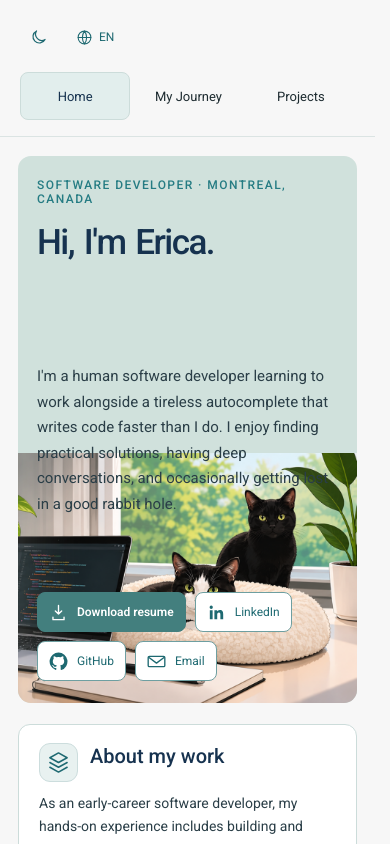
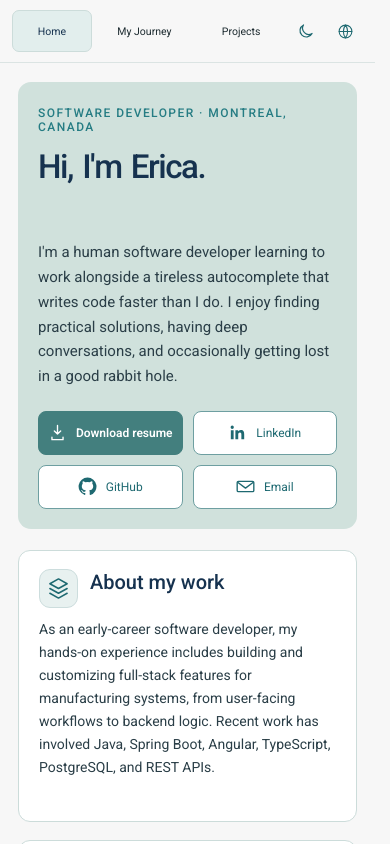
Before and after one commit to Kikasantini/erica-portfolio, a React (Vite) app: page /en in a window 390 px wide. Shown: the top 844 px of the page. Built offline with nearby package versions, Linux system fonts and the light colour scheme.

Commit message:
Improve mobile Home hero and align header controls in one row

```diff
--- a/src/index.css
+++ b/src/index.css
@@ -3481,3 +3481,107 @@ p {
   background-position: center;
   pointer-events: none;
 }
+
+/* Mobile-only: single-row navigation and text-first Home hero.
+   Desktop styles and the desktop cat illustration remain unchanged. */
+@media (max-width: 700px) {
+  .site-header {
+    display: flex;
+    flex-wrap: nowrap;
+    align-items: center;
+    gap: 3px;
+    padding: 10px 12px;
+  }
+  .site-header .site-nav {
+    order: 0;
+    flex: 1 1 auto;
+    min-width: 0;
+    width: auto;
+    justify-content: space-between;
+    gap: 1px;
+    margin: 0;
+    font-size: 12px;
+  }
+  .site-header .site-nav a {
+    flex: 1 1 auto;
+    min-width: 0;
+    min-height: 42px;
+    padding: 9px 3px;
+    font-size: clamp(10px, 2.7vw, 12px);
+    white-space: nowrap;
+    border-radius: 7px;
+  }
+  .site-header .theme-toggle {
+    order: 1;
+    width: 36px;
+    height: 42px;
+    padding: 8px;
+  }
+  .site-header .language-control {
+    order: 2;
+    flex: 0 0 36px;
+  }
+  .site-header .language-control__toggle {
+    width: 36px;
+    min-height: 42px;
+    padding: 8px;
+  }
+  .site-header .language-control__toggle > span {
+    display: none;
+  }
+
+  .home-page .home-hero {
+    display: block;
+    min-height: 0;
+    height: auto;
+    padding: 24px 20px 20px;
+    overflow: hidden;
+  }
+  .home-page .home-hero__copy {
+    width: 100%;
+    max-width: none;
+  }
+  .home-page .home-hero__art {
+    display: none;
+  }
+  .home-page .home-hero .home-title {
+    min-height: 1.2em;
+    height: auto;
+    margin: 14px 0 16px;
+    font-size: clamp(32px, 8.5vw, 43px);
+    line-height: 1.15;
+  }
+  .home-page .home-intro.home-stable-copy {
+    width: 100%;
+    max-width: none;
+    margin: 0;
+  }
+  /* The desktop multilingual height reservation creates an unused gap on phones. */
+  .home-page .home-intro.home-stable-copy > .home-stable-copy__measure {
+    display: none;
+  }
+  .home-page .home-intro.home-stable-copy > p {
+    font-size: 15px;
+    line-height: 1.65;
+  }
+  .home-page .home-contact {
+    display: grid;
+    grid-template-columns: repeat(2, minmax(0, 1fr));
+    gap: 10px;
+    width: 100%;
+    margin-top: 22px;
+  }
+  .home-page .home-contact__link {
+    display: inline-flex;
+    width: 100%;
+    min-width: 0;
+    min-height: 44px;
+    justify-content: center;
+    margin: 0;
+    padding: 9px 7px !important;
+  }
+  .home-page .home-contact__label {
+    min-width: 0;
+    font-size: 12px;
+  }
+}
```
